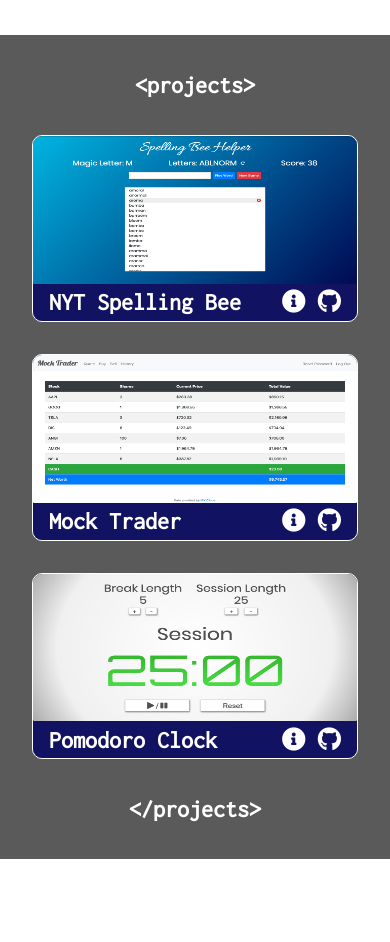
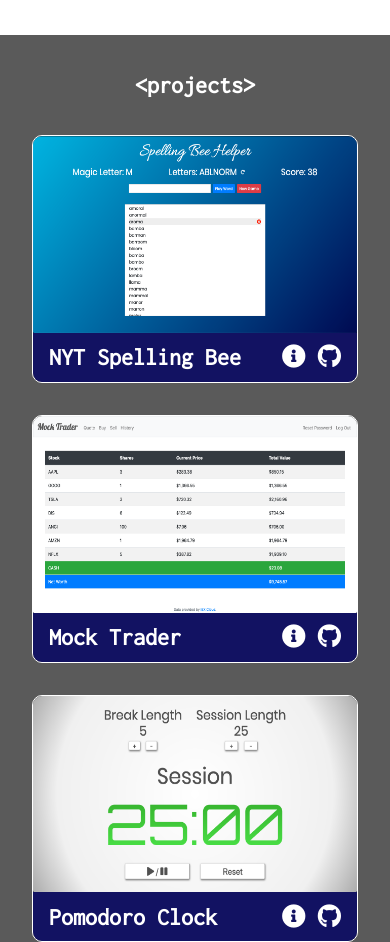
Before and after one commit to LuosRestil/Portfolio, a plain HTML site: page index.html in a window 390 px wide. Shown: the part 2140-3082 px from the top of the page. Drawn offline with nearby package versions, Linux system fonts and the light colour scheme.

Commit message:
Another shot at fixing mobile tile formatting...

```diff
--- a/index.js
+++ b/index.js
@@ -30,7 +30,6 @@ $(document).ready(() => {
     }
   });
 
-  // NOT WORKING *********************************
   // Highlight nav links on scroll
   $(window).scroll(function() {
     if ($(document).scrollTop() < $('#about').offset().top) {
@@ -45,8 +44,8 @@ $(document).ready(() => {
       })
     }
   });
-  // *********************************************
 
+  // highlight links on click
   $(".nav-list li").click(function() {
     $(this).addClass("selected");
     $(".nav-list li")
@@ -69,7 +68,6 @@ $(document).ready(() => {
   $("#contact-form").submit(e => {
     e.preventDefault();
     $.ajax({
-      // url: "/email",
       url: "https://probable-eureka.herokuapp.com/email",
       type: "POST",
       dataType: "json",
--- a/style.scss
+++ b/style.scss
@@ -16,7 +16,7 @@ body {
 // for responsive images
 img {
   max-width: 100%;
-  // height: auto;
+  height: auto;
 }
 
 // static bg image
@@ -235,8 +235,10 @@ section {
       box-shadow: 0px 0px 15px rgb(35, 248, 255);
     }
     img {
+      display: block;
       width: 100%;
-      height: 80% !important;
+      height: 80%;
+      margin-bottom: 0;
     }
     .tile-tooltip {
       background-color: rgba(20, 20, 20, 0.9);
@@ -277,14 +279,15 @@ section {
     }
     .tile-footer {
       display: flex;
-      position: absolute;
+      // position: absolute;
+      // bottom: 0px;
       width: 100%;
       height: 20%;
-      bottom: 0px;
       justify-content: space-between;
       align-items: center;
       background: rgba(0, 0, 100, 0.8);
       padding: 1rem;
+      margin-top: 0;
       .tile-icons {
         font-size: 1.5rem;
         a {
```
Also changed, not shown: style.css, 1 other file.
